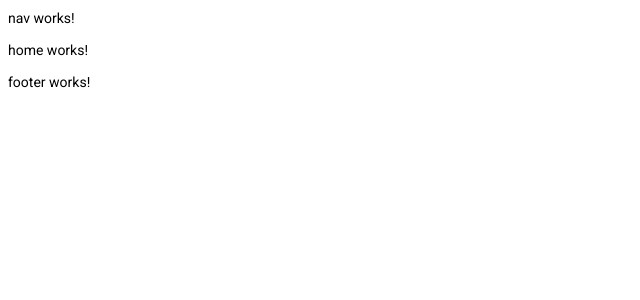
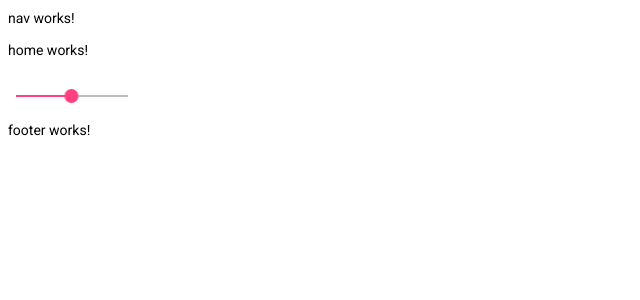
Before and after one commit to nlmz94/csv-graphs, an Angular app: page / in a window 1280 px wide. Shown: the top 300 px of the page, without its empty margins (0-640 px from the left). Built offline with nearby package versions, Linux system fonts and the light colour scheme.

Commit message:
material test

```diff
--- a/src/app/home/home.component.html
+++ b/src/app/home/home.component.html
@@ -1 +1,2 @@
 <p>home works!</p>
+<mat-slider min="1" max="100" step="1" value="50"></mat-slider>
```
